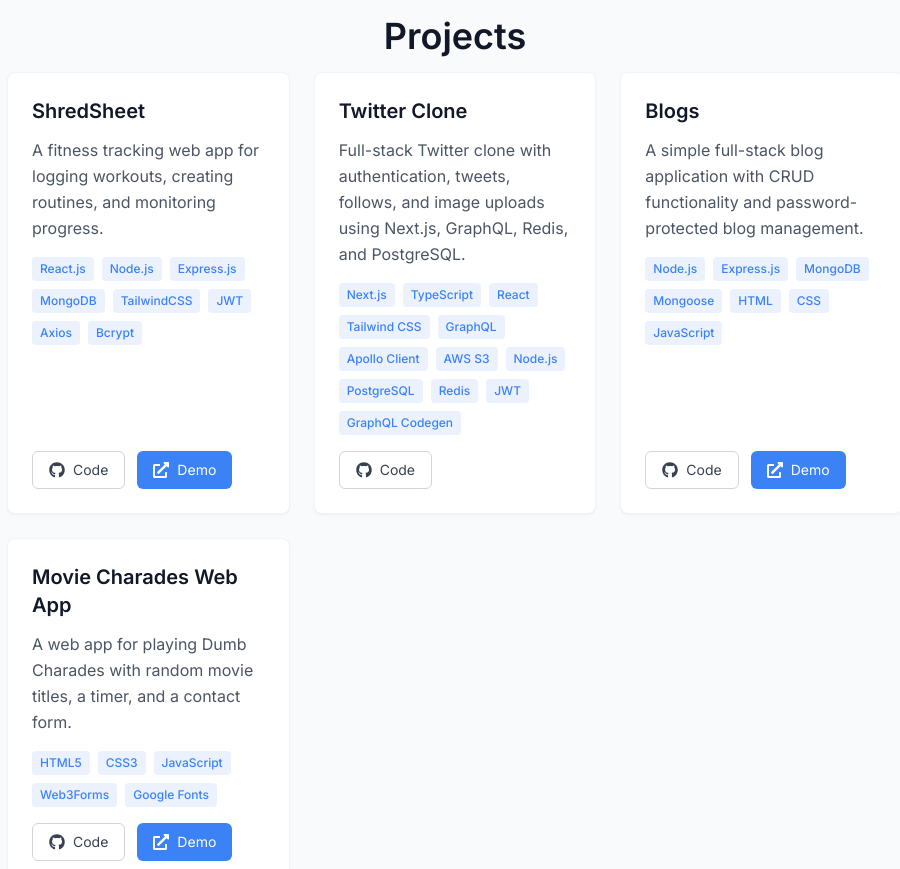
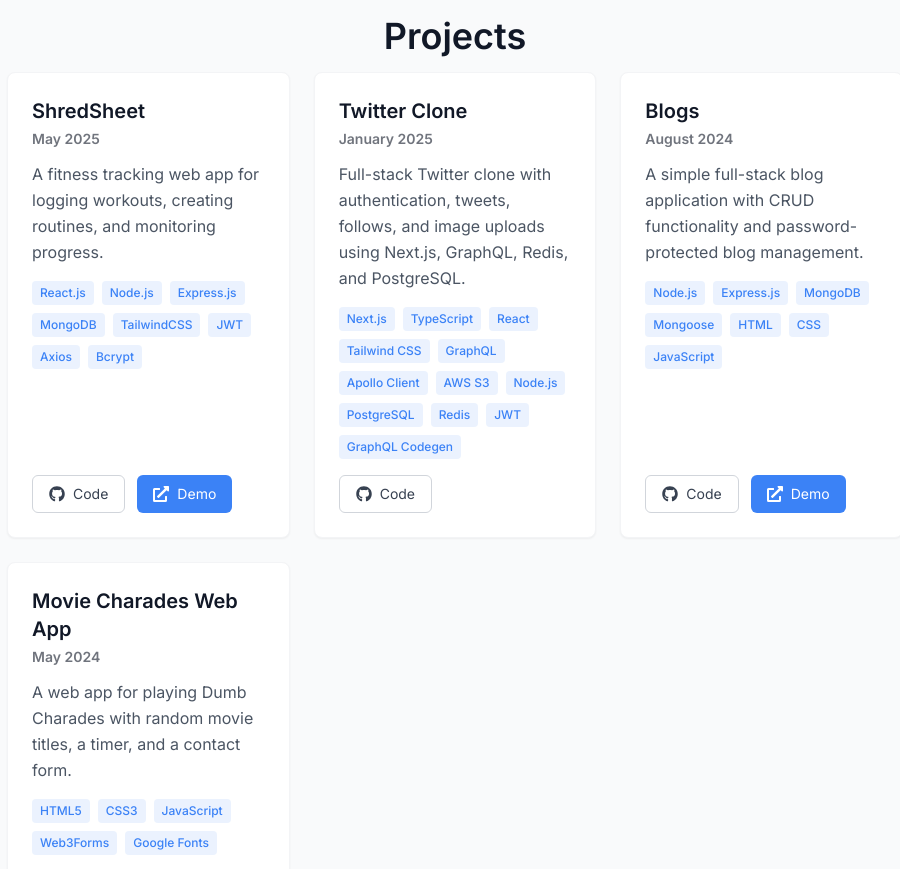
Before and after one commit to bijayabc/portfolio, a React (Create React App) app: page / in a window 1280 px wide. Shown: the part 1900-2769 px from the top of the page, without its empty margins (185-1085 px from the left). Built offline with nearby package versions, Linux system fonts and the light colour scheme.

Commit message:
changed tab icon; added date to projects

```diff
--- a/public/index.html
+++ b/public/index.html
@@ -2,7 +2,7 @@
 <html lang="en">
   <head>
     <meta charset="utf-8" />
-    <link rel="icon" href="%PUBLIC_URL%/favicon.ico" />
+    <link rel="icon" href="icon.png" />
     <meta name="viewport" content="width=device-width, initial-scale=1" />
     <meta name="theme-color" content="#000000" />
     <meta
--- a/src/components/Projects.js
+++ b/src/components/Projects.js
@@ -6,9 +6,10 @@ const Projects = () => {
     {
       name: 'ShredSheet',
       description: 'A fitness tracking web app for logging workouts, creating routines, and monitoring progress.',
-      tech: ['React.js', 'Node.js', 'Express.js', 'MongoDB', 'TailwindCSS',, 'JWT', 'Axios', 'Bcrypt'],
+      tech: ['React.js', 'Node.js', 'Express.js', 'MongoDB', 'TailwindCSS', 'JWT', 'Axios', 'Bcrypt'],
       github: 'https://github.com/bijayabc/Shredsheet',
-      demo: 'https://shredsheet-five.vercel.app/'
+      demo: 'https://shredsheet-five.vercel.app/',
+      completedDate: 'May 2025'
     },
     {
       name: 'Twitter Clone',
@@ -16,6 +17,7 @@ const Projects = () => {
       tech: ['Next.js', 'TypeScript', 'React', 'Tailwind CSS', 'GraphQL', 'Apollo Client', 'AWS S3', 'Node.js', 'PostgreSQL', 'Redis', 'JWT', 'GraphQL Codegen'],
       github: 'https://github.com/bijayabc/twitter-clone-server',
       demo: null,
+      completedDate: 'January 2025'
     },
     {
       name: 'Blogs',
@@ -23,6 +25,7 @@ const Projects = () => {
       tech: ['Node.js', 'Express.js', 'MongoDB', 'Mongoose', 'HTML', 'CSS', 'JavaScript'],
       github: 'https://github.com/bijayabc/blogs',
       demo: 'https://bijayblogs.onrender.com/blogs',
+      completedDate: 'August 2024'
     },
     {
       name: 'Movie Charades Web App',
@@ -30,6 +33,7 @@ const Projects = () => {
       tech: ['HTML5', 'CSS3', 'JavaScript', 'Web3Forms', 'Google Fonts'],
       github: 'https://github.com/bijayabc/movie-charades',
       demo: 'https://bijayabc.github.io/movie-charades/',
+      completedDate: 'May 2024'
     },
   ];
 
@@ -43,9 +47,12 @@ const Projects = () => {
             {projects.map((project, index) => (
               <div key={index} className="card h-full flex flex-col">
                 <div className="flex-1">
-                  <h3 className="text-xl font-semibold text-gray-900 mb-3">
+                  <h3 className="text-xl font-semibold text-gray-900 mb-1">
                     {project.name}
                   </h3>
+                  <p className="text-sm font-semibold opacity-60 text-gray-900 mb-3">
+                    {project.completedDate}
+                  </p>
                   <p className="text-body mb-4">
                     {project.description}
                   </p>
```
Also changed, not shown: public/icon.png (added).
